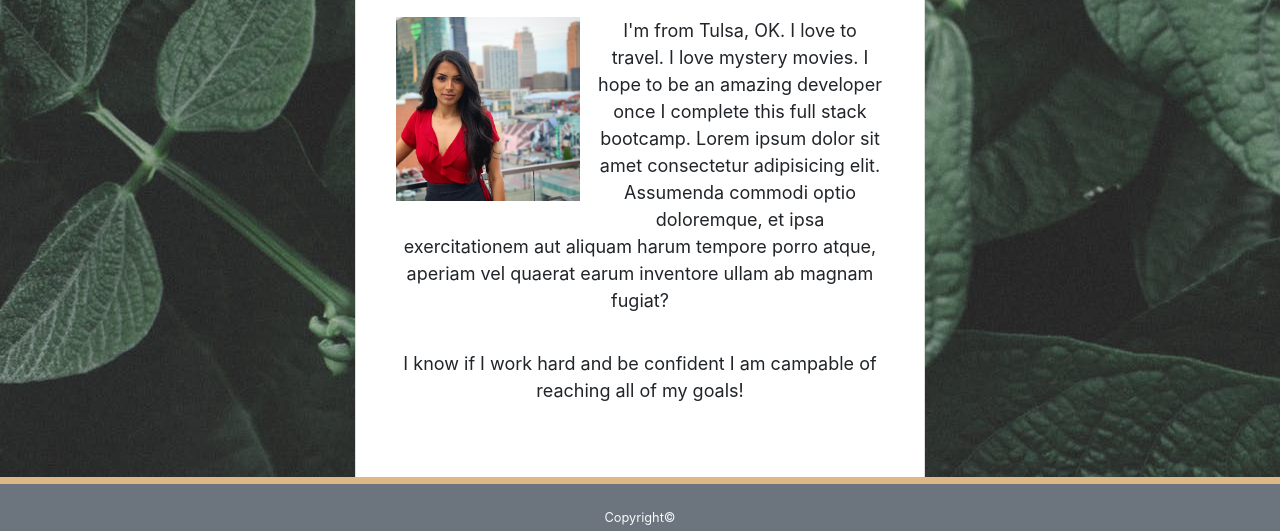
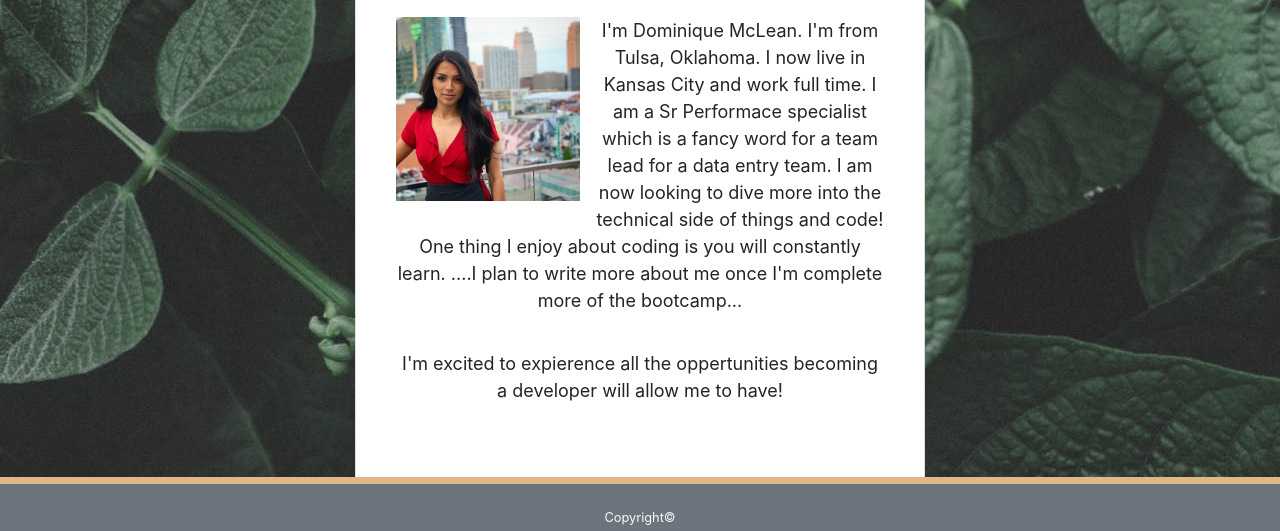
Before and after one commit to dommclean13/Portfolio, a plain HTML site: page index.html in a window 1280 px wide. Shown: the part 269-800 px from the top of the page. Drawn offline with nearby package versions, Linux system fonts and the light colour scheme.

Commit message:
made changes to my intro

```diff
--- a/index.html
+++ b/index.html
@@ -42,10 +42,10 @@
               <h1>About Me</h1>
                <img class="pic" src="./assets/images/slackPic.jpg" alt="Image of Dominique"/>
                  <p>
-                   I'm from Tulsa, OK. I love to travel. I love mystery movies. I hope to be an amazing developer once I complete this full stack bootcamp. Lorem ipsum dolor sit amet consectetur adipisicing elit. Assumenda commodi optio doloremque, et ipsa exercitationem aut aliquam harum tempore porro atque, aperiam vel quaerat earum inventore ullam ab magnam fugiat?
+                   I'm Dominique McLean. I'm from Tulsa, Oklahoma. I now live in Kansas City and work full time. I am a Sr Performace specialist which is a fancy word for a team lead for a data entry team. I am now looking to dive more into the technical side of things and code! One thing I enjoy about coding is you will constantly learn. ....I plan to write more about me once I'm complete more of the bootcamp...
                  </p>
                  <p>
-                   I know if I work hard and be confident I am campable of reaching all of my goals!
+                   I'm excited to expierence all the oppertunities becoming a developer will allow me to have!
                 </p>
           </div>
       </div>
```
